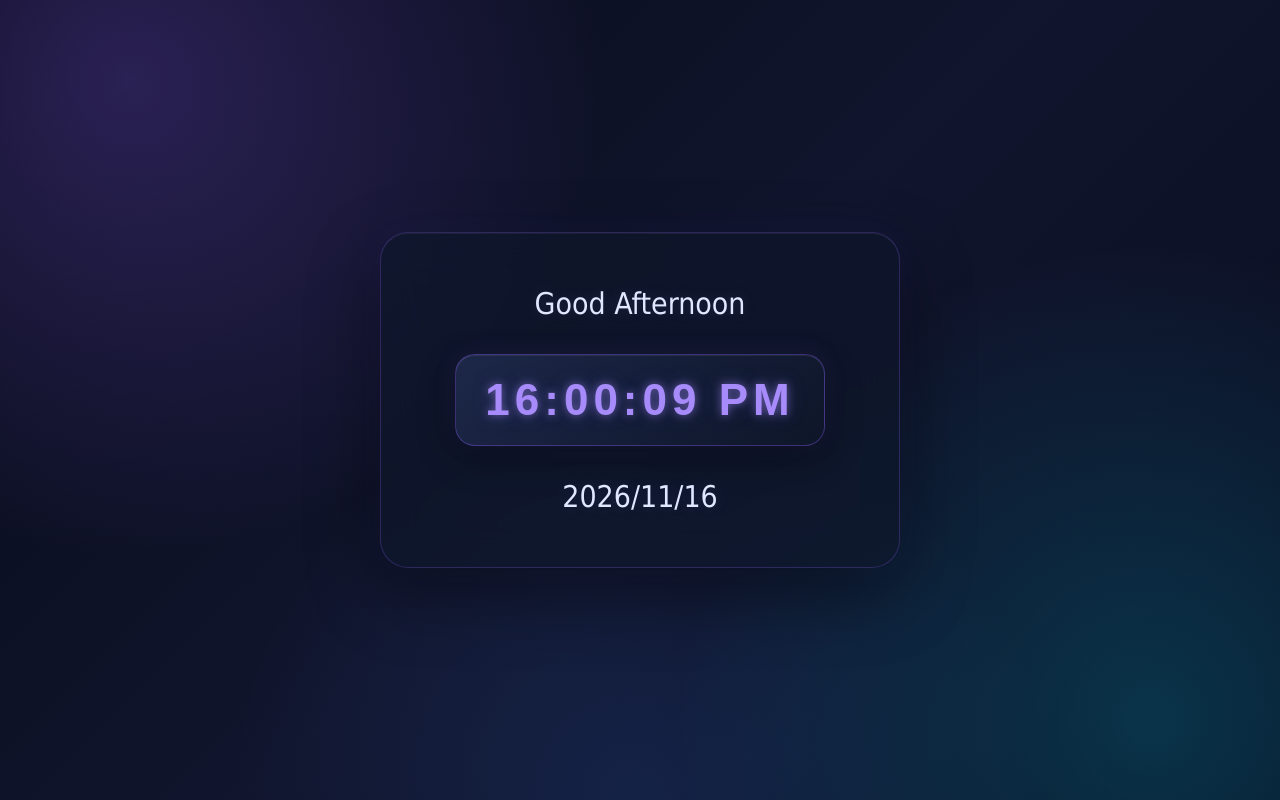
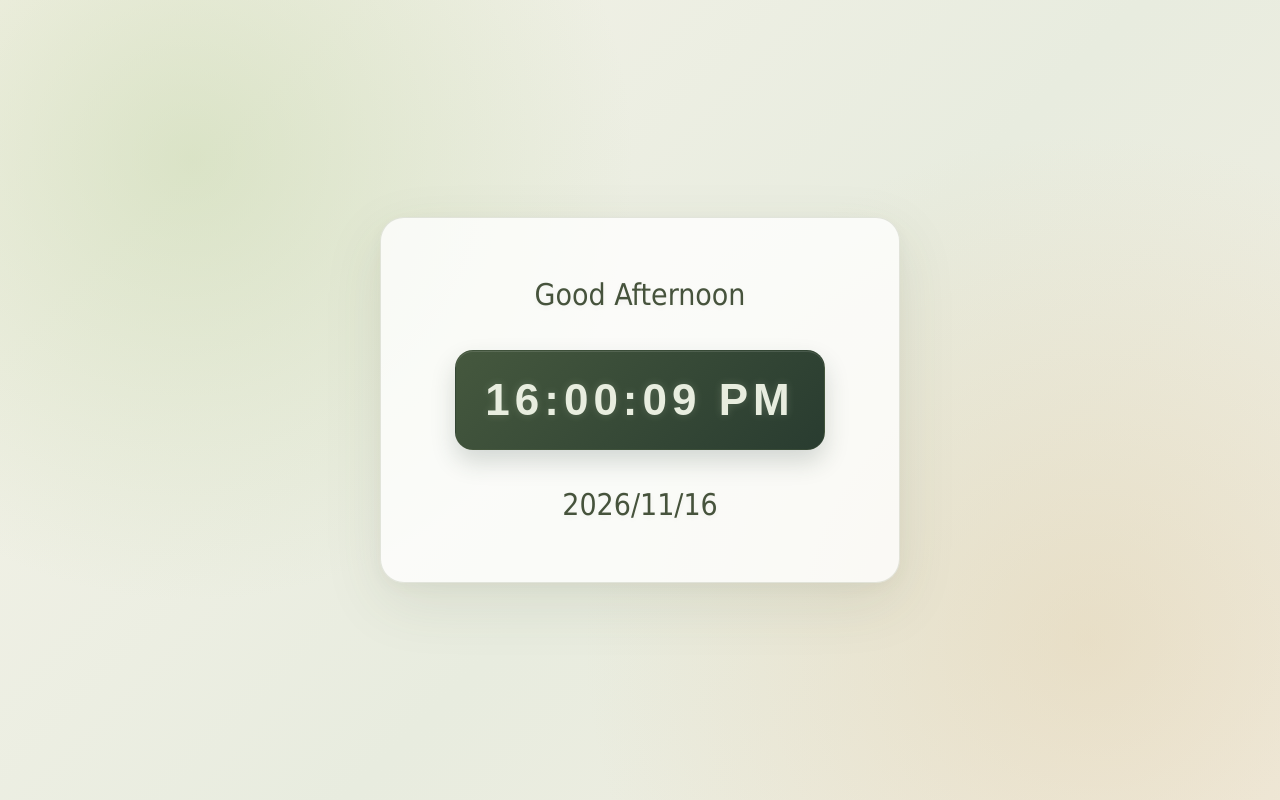
Before and after one commit to NargesHaidari/Digital-Clock, a plain HTML site: page index.html in a window 1280 px wide. Drawn offline with Linux system fonts and the light colour scheme.

Commit message:
Update Digital-Clock design

```diff
--- a/style.css
+++ b/style.css
@@ -1,3 +1,4 @@
+
 * {
     box-sizing: border-box;
     margin: 0;
@@ -16,67 +17,58 @@ body {
 
     background:
         radial-gradient(
-            circle at 10% 10%,
-            rgba(139, 92, 246, 0.25),
+            circle at 15% 20%,
+            rgba(190, 210, 160, 0.45),
             transparent 35%
         ),
         radial-gradient(
-            circle at 90% 90%,
-            rgba(6, 182, 212, 0.22),
-            transparent 35%
-        ),
-        radial-gradient(
-            circle at 50% 100%,
-            rgba(59, 130, 246, 0.15),
+            circle at 85% 80%,
+            rgba(220, 195, 150, 0.35),
             transparent 40%
         ),
         linear-gradient(
             135deg,
-            #080b1a,
-            #11152d 50%,
-            #090d20
+            #f5f3e9,
+            #e8ecdf 55%,
+            #f2eee2
         );
 }
 
 .container {
     width: min(520px, 100%);
-    padding: 45px 30px;
+    padding: 50px 30px;
 
     display: flex;
     flex-direction: column;
     justify-content: center;
     align-items: center;
-    gap: 25px;
+    gap: 28px;
 
-    background: rgba(15, 23, 42, 0.72);
+    background: rgba(255, 255, 255, 0.78);
 
-    border: 1px solid rgba(139, 92, 246, 0.25);
-    border-radius: 28px;
-
-    backdrop-filter: blur(20px);
-    -webkit-backdrop-filter: blur(20px);
+    border: 1px solid rgba(110, 125, 85, 0.18);
+    border-radius: 24px;
 
     box-shadow:
-        0 25px 70px rgba(0, 0, 0, 0.45),
-        0 0 40px rgba(99, 102, 241, 0.08),
-        inset 0 1px 0 rgba(255, 255, 255, 0.05);
+        0 20px 60px rgba(65, 75, 45, 0.10),
+        0 5px 15px rgba(65, 75, 45, 0.04);
 }
 
 .message,
 .date {
     font-size: clamp(18px, 4vw, 30px);
 
-    color: #e0e7ff;
+    color: #46533c;
     text-align: center;
-    line-height: 1.7;
+    line-height: 1.8;
 
     text-shadow:
-        0 0 15px rgba(165, 180, 252, 0.15);
+        0 2px 5px rgba(70, 83, 60, 0.05);
 }
 
 .clock {
     width: min(85%, 370px);
-    padding: 20px 25px;
+    padding: 24px 20px;
 
     font-family: 'Orbitron', sans-serif;
     font-size: clamp(26px, 6vw, 44px);
@@ -85,40 +77,42 @@ body {
     letter-spacing: 5px;
     text-align: center;
 
-    color: #a78bfa;
+    color: #e8eddf;
 
     background:
         linear-gradient(
             135deg,
-            rgba(30, 41, 75, 0.95),
-            rgba(15, 23, 42, 0.95)
+            #45583e,
+            #293c30
         );
 
-    border: 1px solid rgba(139, 92, 246, 0.35);
-    border-radius: 20px;
+    border: 1px solid rgba(69, 88, 62, 0.3);
+    border-radius: 18px;
 
     box-shadow:
-        0 12px 35px rgba(0, 0, 0, 0.35),
-        0 0 25px rgba(139, 92, 246, 0.10),
-        inset 0 1px 0 rgba(255, 255, 255, 0.07);
+        0 12px 25px rgba(41, 60, 48, 0.18),
+        inset 0 1px 0 rgba(255, 255, 255, 0.12);
 
     text-shadow:
-        0 0 8px rgba(167, 139, 250, 0.55),
-        0 0 20px rgba(99, 102, 241, 0.25);
+        0 0 8px rgba(220, 235, 200, 0.2);
 
     transition:
         transform 0.3s ease,
         box-shadow 0.3s ease,
-        border-color 0.3s ease;
+        background 0.3s ease;
 }
 
 .clock:hover {
-    transform: translateY(-4px);
+    transform: translateY(-5px);
 
-    border-color: rgba(167, 139, 250, 0.6);
+    background:
+        linear-gradient(
+            135deg,
+            #53694a,
+            #344a38
+        );
 
     box-shadow:
-        0 18px 45px rgba(0, 0, 0, 0.45),
-        0 0 35px rgba(139, 92, 246, 0.2),
-        inset 0 1px 0 rgba(255, 255, 255, 0.08);
+        0 18px 35px rgba(41, 60, 48, 0.25),
+        inset 0 1px 0 rgba(255, 255, 255, 0.15);
 }
```
